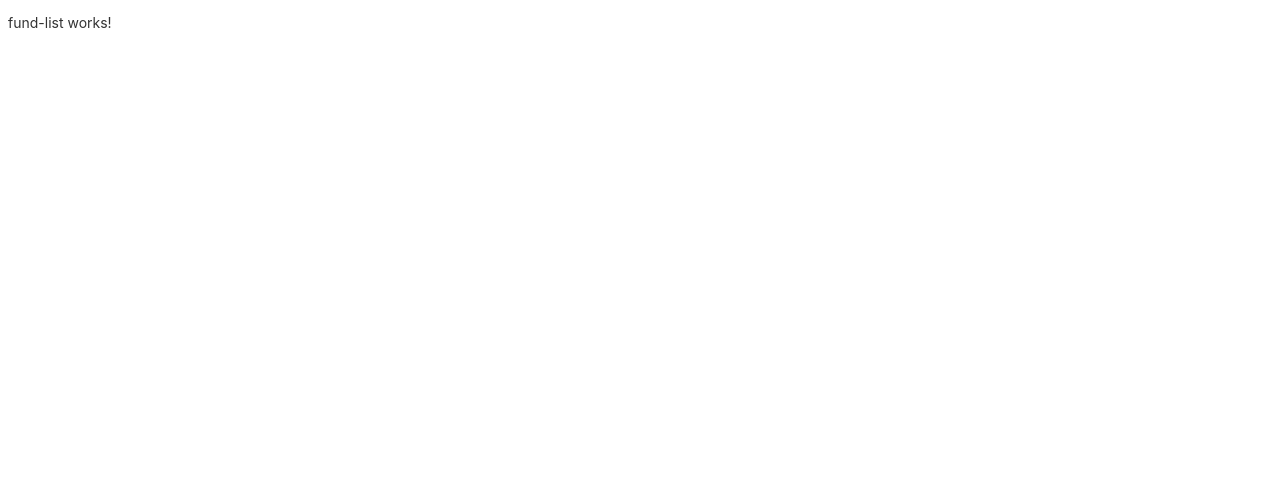
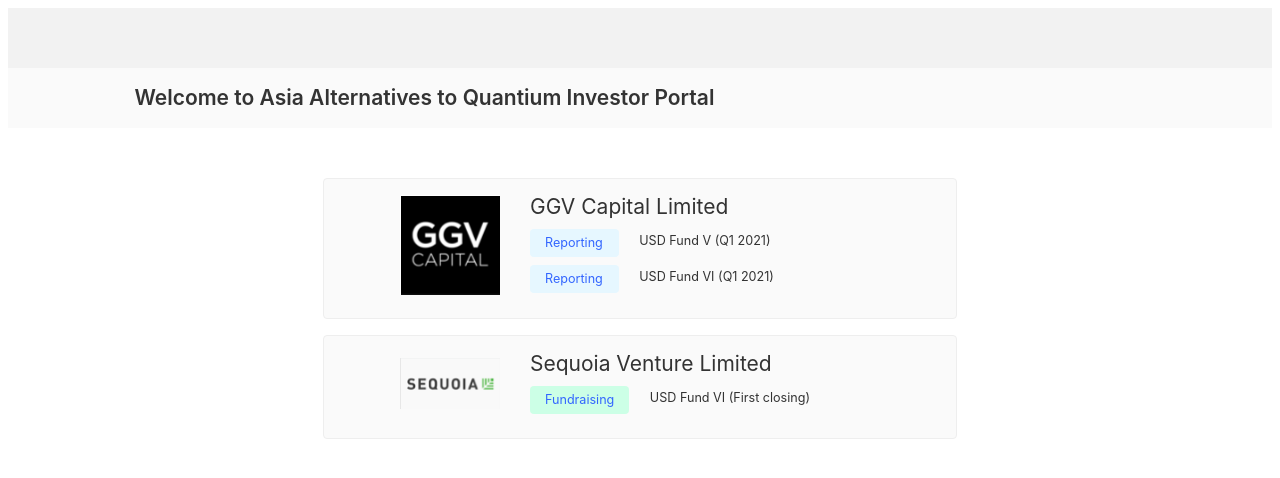
Before and after one commit to smileyOpal/investor-portal, an Angular app: page /funds in a window 1280 px wide. Shown: the top 478 px of the page. Built offline with nearby package versions, Linux system fonts and the light colour scheme.

Commit message:
edit fund list with mock data

```diff
--- a/src/app/app.module.ts
+++ b/src/app/app.module.ts
@@ -7,6 +7,7 @@
 import {FundListComponent} from './fund-list/fund-list.component';
 import {FormsModule} from "@angular/forms";
 import {PageNotfoundComponent} from './page-notfound/page-notfound.component';
+import {CommonModule} from "@angular/common";
 
 @NgModule({
   declarations: [
@@ -18,7 +19,8 @@
   imports: [
     BrowserModule,
     AppRoutingModule,
-    FormsModule
+    FormsModule,
+    CommonModule
   ],
   providers: [],
   bootstrap: [AppComponent]
--- a/src/app/fund-list/fund-list.component.html
+++ b/src/app/fund-list/fund-list.component.html
@@ -1 +1,23 @@
-<p>fund-list works!</p>
+<div class="toolbar">
+  <div class="headline">
+    <span>Welcome to Asia Alternatives to Quantium Investor Portal</span>
+  </div>
+</div>
+
+<div class="card-container">
+  <div class="card flex-container" *ngFor="let fund of funds">
+    <div class="flex-item-left">
+      <img src="{{fund.logoUrl}}"/>
+    </div>
+    <div class="flex-item-right">
+      <div class="fund-name">{{fund.name}}</div>
+      <div class="fund-module" *ngFor="let module of fund.modules">
+        <div class="flex-item-left"
+             [ngStyle]="{'background-color': (module.type=='Reporting') ? '#e6f7ff' : '#ccffe6'}">
+          {{module.type}}
+        </div>
+        <div class="flex-item-right">{{module.description}}</div>
+      </div>
+    </div>
+  </div>
+</div>
--- a/src/app/fund-list/fund-list.component.scss
+++ b/src/app/fund-list/fund-list.component.scss
@@ -0,0 +1,88 @@
+.toolbar {
+  top: 0;
+  left: 0;
+  right: 0;
+  height: 120px;
+  display: flex;
+  align-items: flex-end;
+  background-color: #f2f2f2;
+  font-weight: 600;
+  margin-bottom: 50px;
+
+  .headline {
+    height: 60px;
+    background-color: #fafafa;
+    width: 100%;
+    line-height: 60px;
+    padding-left: 10%;
+    font-size: 1.5em;
+  }
+}
+
+
+.card-container {
+  display: flex;
+  width: 100%;
+  flex-direction: column;
+  justify-content: center;
+  align-items: center;
+
+  .card {
+    border-radius: 4px;
+    border: 1px solid #eee;
+    background-color: #fafafa;
+    width: 600px;
+    margin: 0 8px 16px;
+    padding: 16px;
+    display: flex;
+    flex-direction: row;
+    justify-content: center;
+    align-items: center;
+    transition: all 0.2s ease-in-out;
+    line-height: 24px;
+
+    .flex-item-left {
+      flex: 120px;
+      margin-left: 10%;
+
+      img {
+        width: 100px;
+      }
+    }
+
+    .flex-item-right {
+      flex: 90%;
+      margin-left: 5%;
+      text-align: start;
+      align-self: flex-start;
+
+      .fund-name {
+        font-size: 1.5em;
+        padding-bottom: 10px;
+      }
+
+      .fund-module {
+        font-size: 0.9em;
+        display: flex;
+        width: 100%;
+        padding-bottom: 8px;
+
+        .flex-item-left {
+          margin-left: 0;
+          flex: 80px;
+          width: 80px;
+          border-radius: 4px;
+          color: #3366ff;
+          padding: 2px 15px;
+        }
+
+        .flex-item-right {
+          flex: 100%;
+          margin-left: 5%;
+          text-align: start;
+          align-self: flex-start;
+        }
+      }
+    }
+  }
+}
--- a/src/app/fund-list/fund-list.component.ts
+++ b/src/app/fund-list/fund-list.component.ts
@@ -1,4 +1,6 @@
-import { Component, OnInit } from '@angular/core';
+import {Component, OnInit} from '@angular/core';
+import {FUNDS} from './mock-funds'
+import {Fund} from "./fund";
 
 @Component({
   selector: 'app-fund-list',
@@ -7,7 +9,10 @@
 })
 export class FundListComponent implements OnInit {
 
-  constructor() { }
+  funds = FUNDS;
+
+  constructor() {
+  }
 
   ngOnInit(): void {
   }
--- /dev/null
+++ b/src/app/fund-list/fund.ts
@@ -0,0 +1,10 @@
+export interface Fund {
+  name: string,
+  logoUrl: string,
+  modules: FundModule[]
+}
+
+export interface FundModule {
+  type: string,
+  description: string
+}
--- /dev/null
+++ b/src/app/fund-list/mock-funds.ts
@@ -0,0 +1,15 @@
+import {Fund} from "./fund";
+
+export const FUNDS: Fund[] = [
+  {
+    name: "GGV Capital Limited", logoUrl: "assets/ggv_logo.png", modules: [
+      {type: "Reporting", description: "USD Fund V (Q1 2021)"},
+      {type: "Reporting", description: "USD Fund VI (Q1 2021)"}
+    ]
+  },
+  {
+    name: "Sequoia Venture Limited", logoUrl: "assets/sv_logo.png", modules: [
+      {type: "Fundraising", description: "USD Fund VI (First closing)"}
+    ]
+  }
+];
```
Also changed, not shown: src/assets/ggv_logo.png (added), src/assets/sv_logo.png (added).
